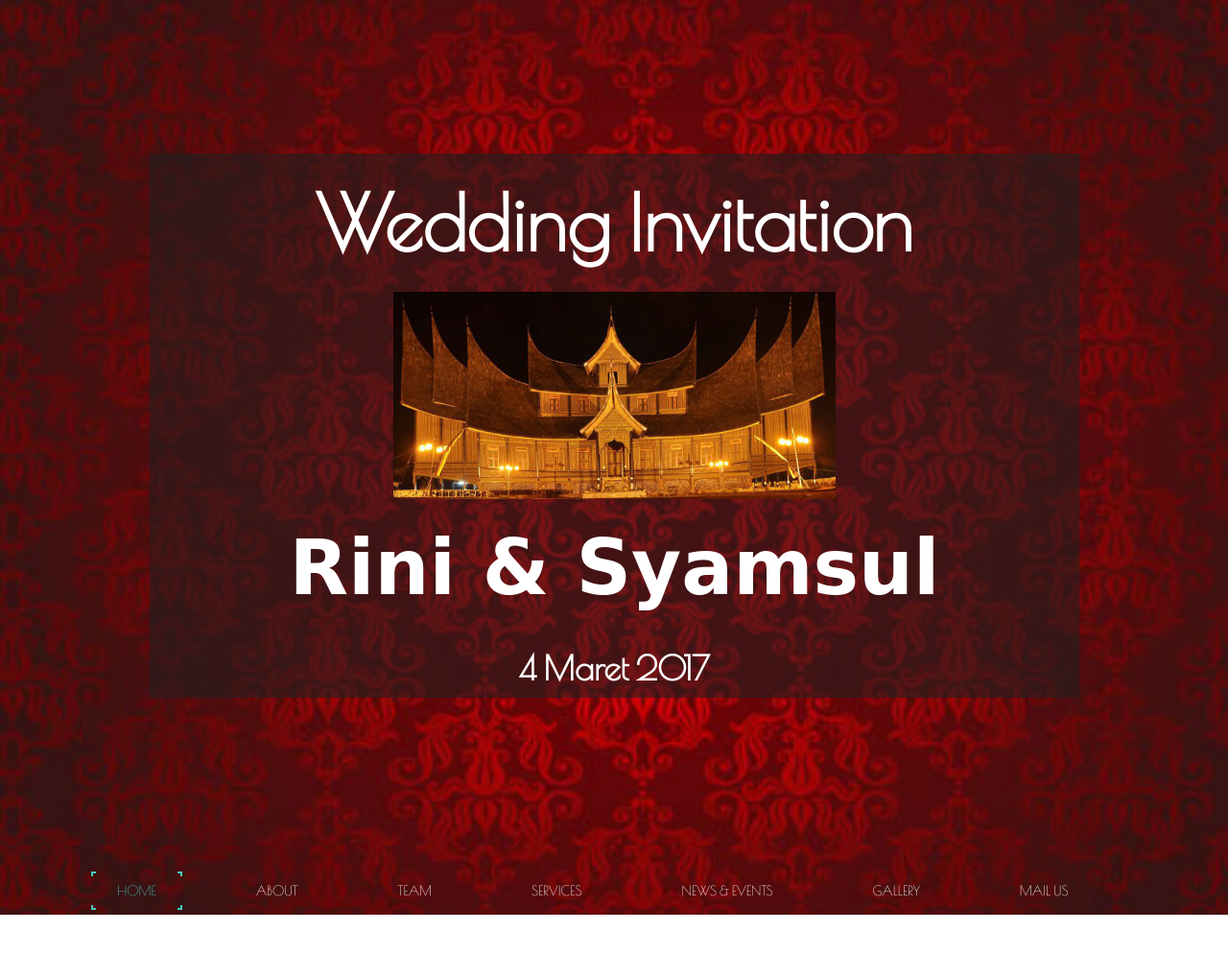
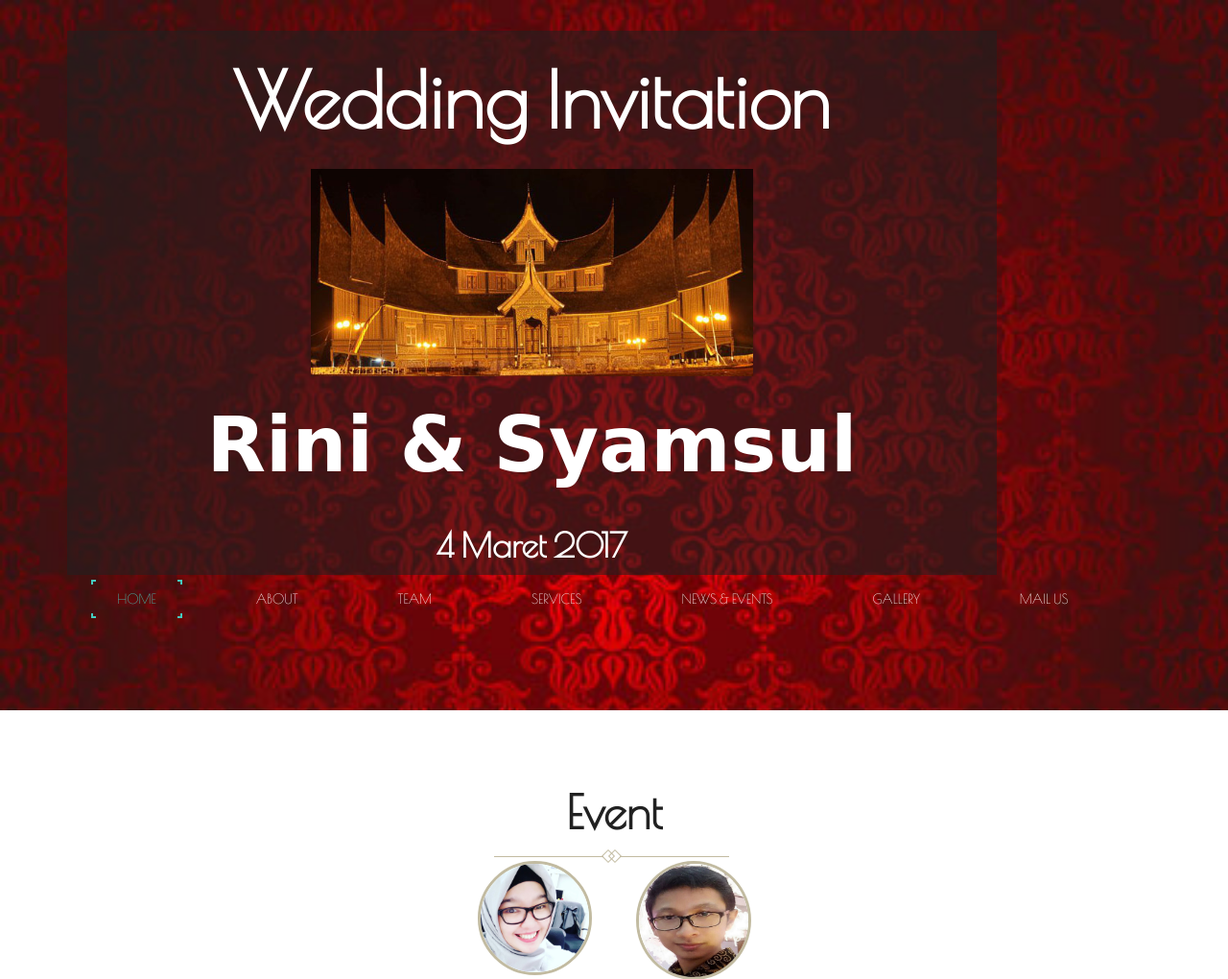
Before and after one commit to riniwindy/rini-syamsul.xyz, a PHP site: page / in a window 1280 px wide. Shown: the top 1020 px of the page at 96% size. Run offline with PHP 8.4, Linux system fonts and the light colour scheme; some web fonts are replaced.

Commit message:
Update style.css

```diff
--- a/css/style.css
+++ b/css/style.css
@@ -168,7 +168,7 @@
 }
 /*-- //social-icons --*/
 .banner-info{
-	margin:8em auto 11em;
+	/*margin:8em auto 11em;*/
     width: 85%;
     text-align: center;
 }
```
